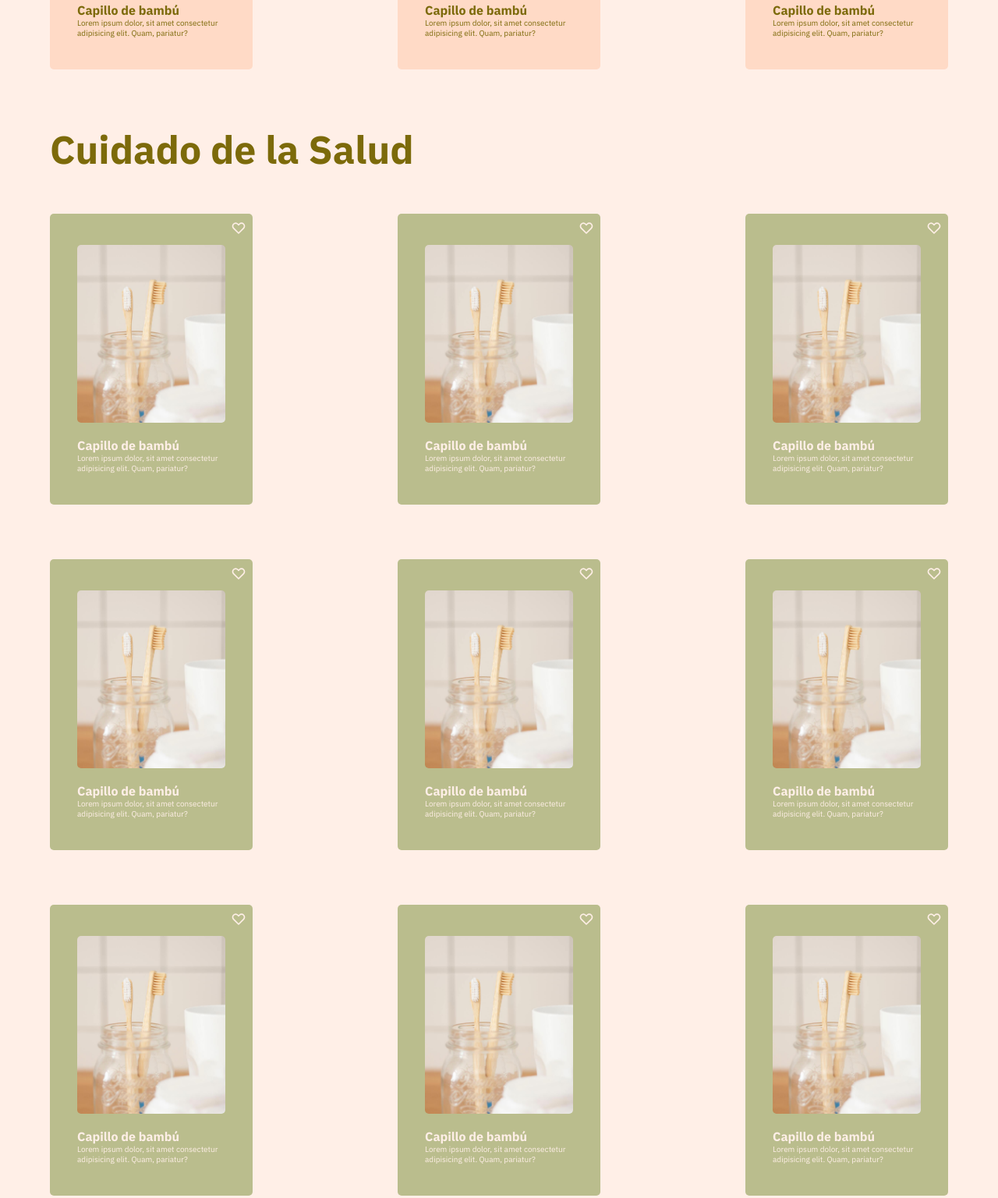
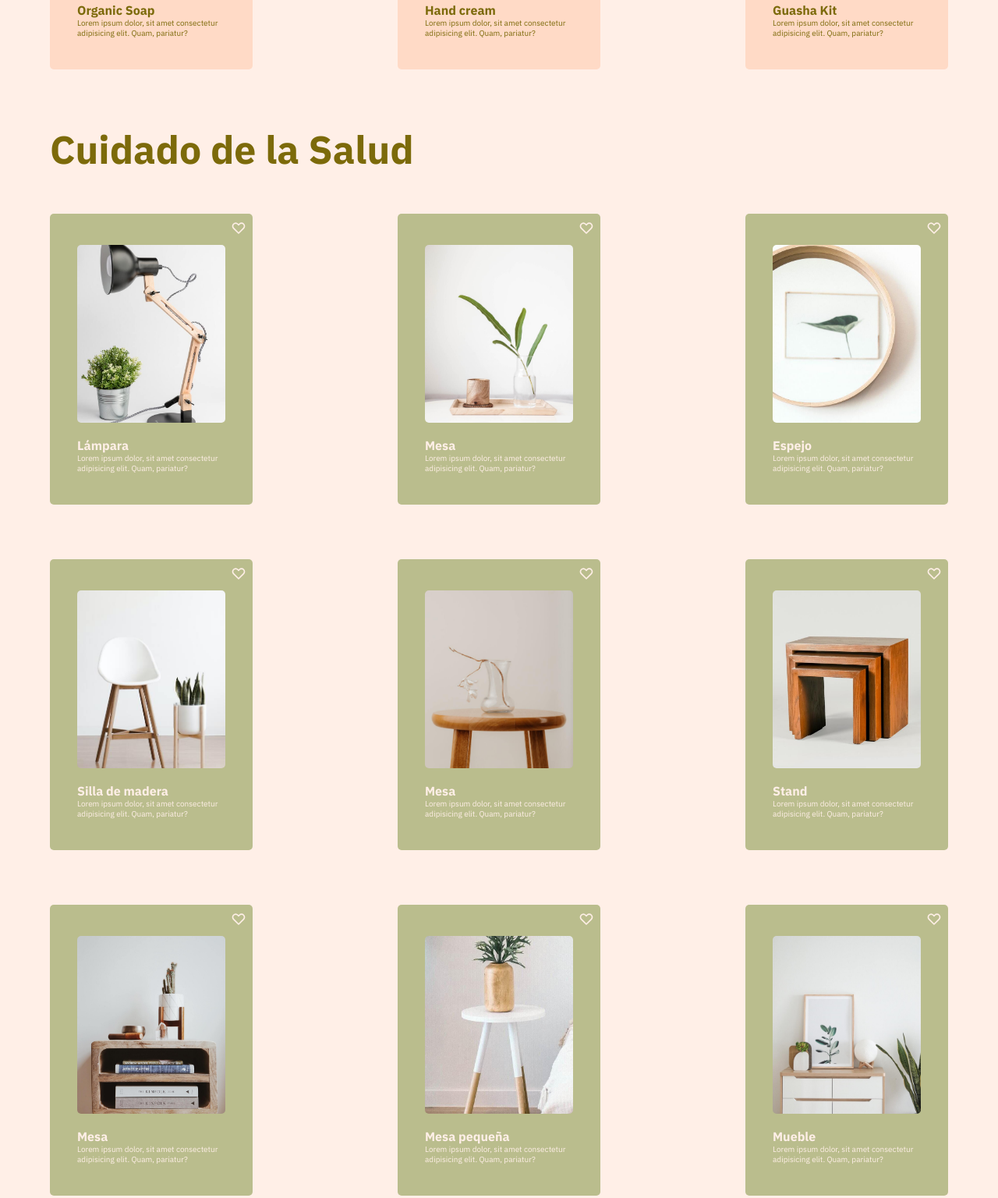
Before and after one commit to lupeMorales/eco-store, a plain HTML site: page index.html in a window 1280 px wide. Shown: the part 1874-3410 px from the top of the page at 78% size. Drawn offline with Linux system fonts and the light colour scheme.

Commit message:
add images

```diff
--- a/index.html
+++ b/index.html
@@ -127,11 +127,11 @@
                 />
               </svg>
               <img
-                src="./assets/img/products/toothbrush.jpg"
+                src="./assets/img/products/organic-kit.jpg"
                 alt=""
                 class="card__img"
               />
-              <h4 class="card__title">Capillo de bambú</h4>
+              <h4 class="card__title">Organic kit</h4>
               <p class="card__text">
                 Lorem ipsum dolor, sit amet consectetur adipisicing elit. Quam,
                 pariatur?
@@ -183,11 +183,11 @@
                 />
               </svg>
               <img
-                src="./assets/img/products/toothbrush.jpg"
+                src="./assets/img/products/serum.jpg"
                 alt=""
                 class="card__img"
               />
-              <h4 class="card__title">Capillo de bambú</h4>
+              <h4 class="card__title">Serum</h4>
               <p class="card__text">
                 Lorem ipsum dolor, sit amet consectetur adipisicing elit. Quam,
                 pariatur?
@@ -211,11 +211,11 @@
                 />
               </svg>
               <img
-                src="./assets/img/products/toothbrush.jpg"
+                src="./assets/img/products/organic-soap.jpg"
                 alt=""
                 class="card__img"
               />
-              <h4 class="card__title">Capillo de bambú</h4>
+              <h4 class="card__title">Organic Soap</h4>
               <p class="card__text">
                 Lorem ipsum dolor, sit amet consectetur adipisicing elit. Quam,
                 pariatur?
@@ -239,11 +239,11 @@
                 />
               </svg>
               <img
-                src="./assets/img/products/toothbrush.jpg"
+                src="./assets/img/products/hand-cream.jpeg"
                 alt=""
                 class="card__img"
               />
-              <h4 class="card__title">Capillo de bambú</h4>
+              <h4 class="card__title">Hand cream</h4>
               <p class="card__text">
                 Lorem ipsum dolor, sit amet consectetur adipisicing elit. Quam,
                 pariatur?
@@ -267,11 +267,11 @@
                 />
               </svg>
               <img
-                src="./assets/img/products/toothbrush.jpg"
+                src="./assets/img/products/guasha-kit.jpg"
                 alt=""
                 class="card__img"
               />
-              <h4 class="card__title">Capillo de bambú</h4>
+              <h4 class="card__title">Guasha Kit</h4>
               <p class="card__text">
                 Lorem ipsum dolor, sit amet consectetur adipisicing elit. Quam,
                 pariatur?
@@ -300,11 +300,11 @@
                 />
               </svg>
               <img
-                src="./assets/img/products/toothbrush.jpg"
+                src="./assets/img/furniture/desk-lamp.jpg"
                 alt=""
                 class="card__img"
               />
-              <h4 class="card__title">Capillo de bambú</h4>
+              <h4 class="card__title">Lámpara</h4>
               <p class="card__text">
                 Lorem ipsum dolor, sit amet consectetur adipisicing elit. Quam,
                 pariatur?
@@ -328,11 +328,11 @@
                 />
               </svg>
               <img
-                src="./assets/img/products/toothbrush.jpg"
+                src="./assets/img/furniture/mini-table.jpg"
                 alt=""
                 class="card__img"
               />
-              <h4 class="card__title">Capillo de bambú</h4>
+              <h4 class="card__title">Mesa</h4>
               <p class="card__text">
                 Lorem ipsum dolor, sit amet consectetur adipisicing elit. Quam,
                 pariatur?
@@ -356,11 +356,11 @@
                 />
               </svg>
               <img
-                src="./assets/img/products/toothbrush.jpg"
+                src="./assets/img/furniture/mirror.jpg"
                 alt=""
                 class="card__img"
               />
-              <h4 class="card__title">Capillo de bambú</h4>
+              <h4 class="card__title">Espejo</h4>
               <p class="card__text">
                 Lorem ipsum dolor, sit amet consectetur adipisicing elit. Quam,
                 pariatur?
@@ -384,11 +384,11 @@
                 />
               </svg>
               <img
-                src="./assets/img/products/toothbrush.jpg"
+                src="./assets/img/furniture/wood-chair.jpg"
                 alt=""
                 class="card__img"
               />
-              <h4 class="card__title">Capillo de bambú</h4>
+              <h4 class="card__title">Silla de madera</h4>
               <p class="card__text">
                 Lorem ipsum dolor, sit amet consectetur adipisicing elit. Quam,
                 pariatur?
@@ -412,11 +412,11 @@
                 />
               </svg>
               <img
-                src="./assets/img/products/toothbrush.jpg"
+                src="./assets/img/furniture/table.jpg"
                 alt=""
                 class="card__img"
               />
-              <h4 class="card__title">Capillo de bambú</h4>
+              <h4 class="card__title">Mesa</h4>
               <p class="card__text">
                 Lorem ipsum dolor, sit amet consectetur adipisicing elit. Quam,
                 pariatur?
@@ -440,11 +440,11 @@
                 />
               </svg>
               <img
-                src="./assets/img/products/toothbrush.jpg"
+                src="./assets/img/furniture/stand.jpg"
                 alt=""
                 class="card__img"
               />
-              <h4 class="card__title">Capillo de bambú</h4>
+              <h4 class="card__title">Stand</h4>
               <p class="card__text">
                 Lorem ipsum dolor, sit amet consectetur adipisicing elit. Quam,
                 pariatur?
@@ -468,11 +468,11 @@
                 />
               </svg>
               <img
-                src="./assets/img/products/toothbrush.jpg"
+                src="./assets/img/furniture/stand-table.jpg"
                 alt=""
                 class="card__img"
               />
-              <h4 class="card__title">Capillo de bambú</h4>
+              <h4 class="card__title">Mesa</h4>
               <p class="card__text">
                 Lorem ipsum dolor, sit amet consectetur adipisicing elit. Quam,
                 pariatur?
@@ -496,11 +496,11 @@
                 />
               </svg>
               <img
-                src="./assets/img/products/toothbrush.jpg"
+                src="./assets/img/furniture/small-table.jpeg"
                 alt=""
                 class="card__img"
               />
-              <h4 class="card__title">Capillo de bambú</h4>
+              <h4 class="card__title">Mesa pequeña</h4>
               <p class="card__text">
                 Lorem ipsum dolor, sit amet consectetur adipisicing elit. Quam,
                 pariatur?
@@ -524,11 +524,11 @@
                 />
               </svg>
               <img
-                src="./assets/img/products/toothbrush.jpg"
+                src="./assets/img/furniture/mueble.jpg"
                 alt=""
                 class="card__img"
               />
-              <h4 class="card__title">Capillo de bambú</h4>
+              <h4 class="card__title">Mueble</h4>
               <p class="card__text">
                 Lorem ipsum dolor, sit amet consectetur adipisicing elit. Quam,
                 pariatur?
```
Also changed, not shown: 2 other files.
